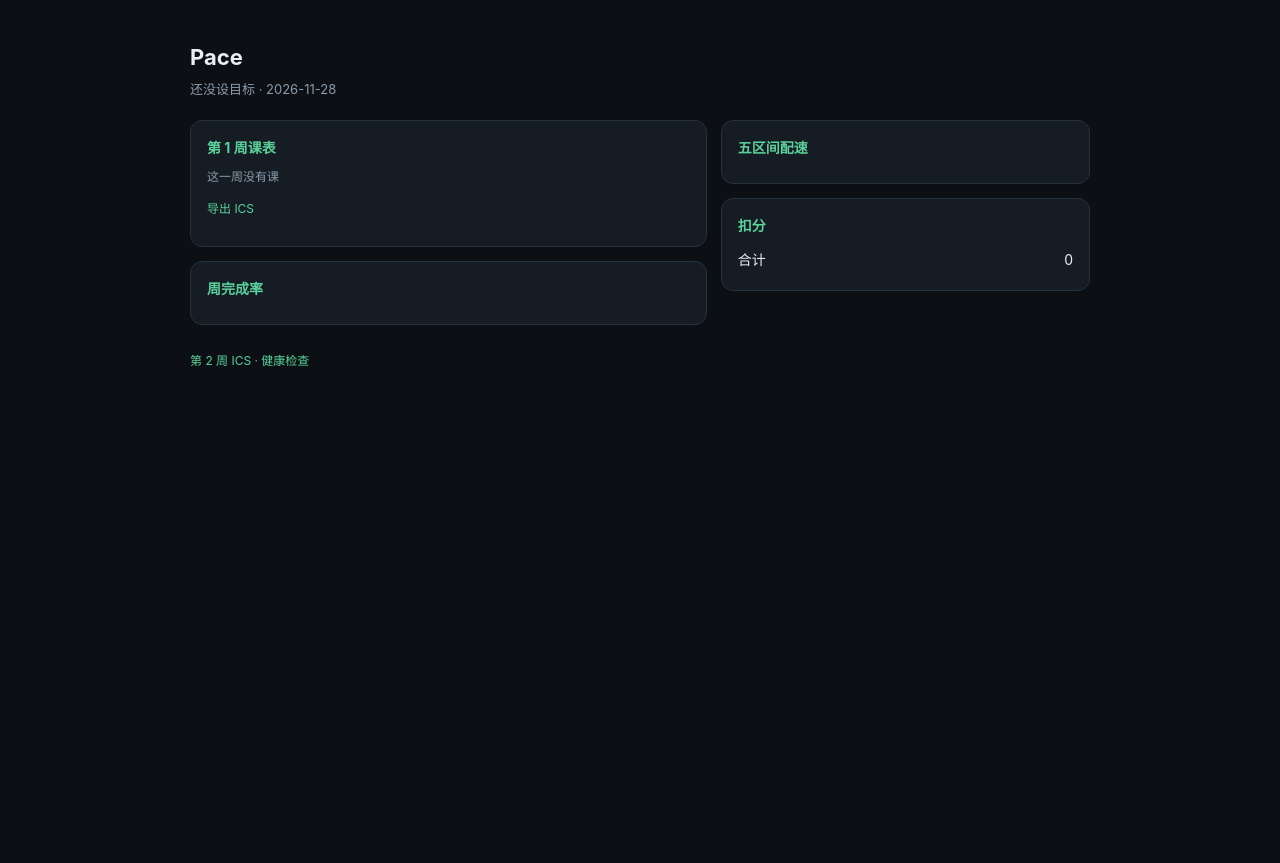
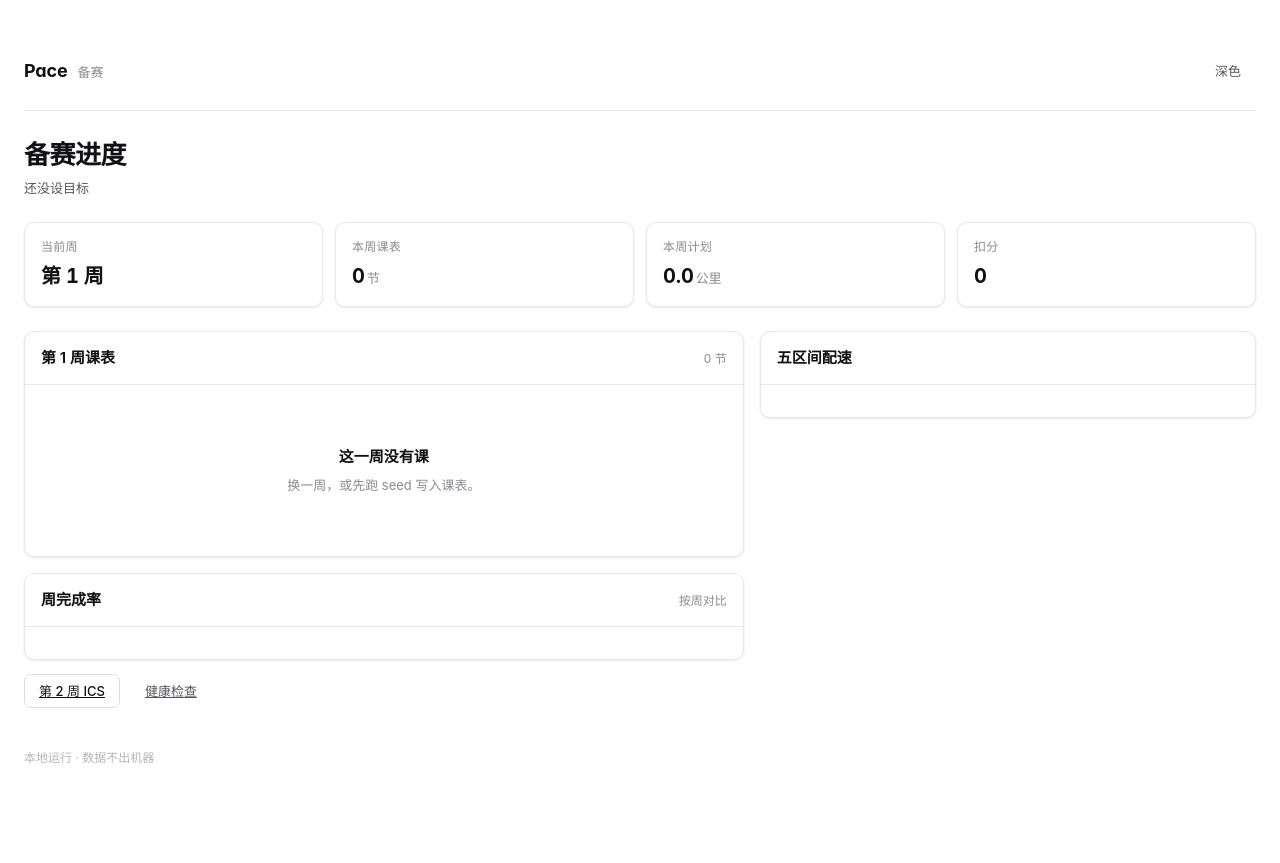
Before and after one commit to wushiyi105-jpg/pace, a FastAPI app: page / in a window 1280 px wide. Before the commit the page ends 366 px from the top, so only its background shows below. Run offline with FastAPI, Linux system fonts and the light colour scheme; parts of the project's set-up code (start-up, migrations or seed data) failed here and were passed over.

Commit message:
feat(ui): 统一简洁界面与共享样式

```diff
--- a/pace/iface/web.py
+++ b/pace/iface/web.py
@@ -7,6 +7,7 @@ from pathlib import Path
 
 from fastapi import FastAPI, Request
 from fastapi.responses import HTMLResponse, PlainTextResponse
+from fastapi.staticfiles import StaticFiles
 from fastapi.templating import Jinja2Templates
 
 from ..adapters.store import SqliteStore
@@ -18,6 +19,11 @@ TEMPLATES = Jinja2Templates(directory=str(Path(__file__).resolve().parents[2] /
 
 def create_app(settings: Settings, store: SqliteStore | None = None) -> FastAPI:
     app = FastAPI(title="Pace", version="1.0.0")
+    app.mount(
+        "/static",
+        StaticFiles(directory=str(Path(__file__).resolve().parents[2] / "static")),
+        name="static",
+    )
     store = store or SqliteStore(settings.db_path)
 
     @app.get("/", response_class=HTMLResponse)
--- /dev/null
+++ b/static/ui.css
@@ -0,0 +1,327 @@
+/* ============================================================
+   ui.css —— 18 个仓共用的界面基础
+   设计语言参考：solidtime / invoiceninja / Wallos 的界面结构
+   （只借鉴设计规律，不含任何上游代码）
+   用法：<link rel="stylesheet" href="/static/ui.css">
+   ============================================================ */
+
+:root {
+  /* 背景四级 */
+  --bg: #ffffff;
+  --bg-subtle: #fafafa;
+  --bg-muted: #f4f4f5;
+  --card: #ffffff;
+
+  /* 文字四级 */
+  --text: #111113;
+  --text-2: #55555c;
+  --text-3: #8a8a92;
+  --text-4: #b4b4bb;
+
+  /* 边框三级 */
+  --border: #e8e8ec;
+  --border-2: #dcdce2;
+  --border-3: #c9c9d1;
+
+  /* 强调色只用一个 */
+  --accent: #2f6feb;
+  --accent-soft: #eaf1fe;
+  --accent-ink: #1a4fbf;
+
+  /* 语义色 */
+  --ok: #18794e;
+  --ok-soft: #e8f5ee;
+  --warn: #9a6700;
+  --warn-soft: #fdf6e3;
+  --bad: #b42318;
+  --bad-soft: #fdecea;
+
+  /* 圆角：一个基准，其余派生 */
+  --radius: 10px;
+  --radius-sm: 7px;
+  --radius-lg: 14px;
+
+  /* 只有两级阴影，别加第三级 */
+  --shadow-card: 0 1px 2px rgba(17, 17, 19, .04), 0 1px 3px rgba(17, 17, 19, .06);
+  --shadow-pop: 0 10px 30px rgba(17, 17, 19, .10);
+
+  /* 字阶：基准 15px，比默认 16 更紧凑、更像专业软件 */
+  --fs-2xs: 10px;
+  --fs-xs: 12px;
+  --fs-sm: 13px;
+  --fs-base: 15px;
+  --fs-lg: 18px;
+  --fs-xl: 20px;
+  --fs-2xl: 26px;
+  --fs-3xl: 32px;
+
+  --font: "Inter", -apple-system, "Segoe UI", "Microsoft YaHei", "PingFang SC", sans-serif;
+  --mono: "JetBrains Mono", ui-monospace, "Cascadia Code", Consolas, monospace;
+}
+
+/* 深色：同一套变量，不写第二套样式 */
+:root[data-theme="dark"] {
+  --bg: #0b0b0c;
+  --bg-subtle: #101012;
+  --bg-muted: #16161a;
+  --card: #121214;
+  --text: #f2f2f3;
+  --text-2: #a1a1a8;
+  --text-3: #77777f;
+  --text-4: #55555c;
+  --border: #232328;
+  --border-2: #2e2e34;
+  --border-3: #3a3a42;
+  --accent: #6a9bff;
+  --accent-soft: #16233d;
+  --accent-ink: #a8c4ff;
+  --ok: #4ade80;
+  --ok-soft: #10241a;
+  --warn: #fbbf24;
+  --warn-soft: #2a1f08;
+  --bad: #f87171;
+  --bad-soft: #2a1214;
+  --shadow-card: 0 1px 2px rgba(0, 0, 0, .5);
+  --shadow-pop: 0 12px 32px rgba(0, 0, 0, .6);
+}
+
+* { box-sizing: border-box; }
+
+html { -webkit-text-size-adjust: 100%; }
+
+body {
+  margin: 0;
+  background: var(--bg);
+  color: var(--text);
+  font: var(--fs-base)/1.6 var(--font);
+  font-feature-settings: "cv11", "ss01";   /* Inter 的字形微调 */
+  -webkit-font-smoothing: antialiased;
+}
+
+/* ---------- 页面骨架 ---------- */
+
+.shell { max-width: 1080px; margin: 0 auto; padding: 40px 24px 96px; }
+.shell--wide { max-width: 1280px; }
+
+.topbar {
+  display: flex; align-items: center; justify-content: space-between;
+  gap: 16px; padding: 14px 0 22px;
+  border-bottom: 1px solid var(--border);
+  margin-bottom: 28px;
+}
+
+.brand { display: flex; align-items: baseline; gap: 10px; }
+.brand b { font-size: var(--fs-lg); font-weight: 650; letter-spacing: -.01em; }
+.brand span { color: var(--text-3); font-size: var(--fs-sm); }
+
+.page-head { margin-bottom: 24px; }
+.page-head h1 {
+  margin: 0 0 6px; font-size: var(--fs-2xl); font-weight: 650;
+  letter-spacing: -.02em; line-height: 1.25;
+}
+.page-head p { margin: 0; color: var(--text-2); font-size: var(--fs-sm); }
+
+/* ---------- 数字行 ---------- */
+
+.stats { display: grid; grid-template-columns: repeat(auto-fit, minmax(160px, 1fr)); gap: 12px; margin-bottom: 24px; }
+.stat {
+  background: var(--card); border: 1px solid var(--border);
+  border-radius: var(--radius); padding: 14px 16px;
+  box-shadow: var(--shadow-card);
+}
+.stat .k { color: var(--text-3); font-size: var(--fs-xs); letter-spacing: .02em; }
+.stat .v {
+  margin-top: 4px; font-size: var(--fs-xl); font-weight: 650;
+  font-variant-numeric: tabular-nums; letter-spacing: -.01em;
+}
+.stat .v small { font-size: var(--fs-sm); font-weight: 500; color: var(--text-3); margin-left: 2px; }
+
+/* ---------- 卡片 ---------- */
+
+.card {
+  background: var(--card); border: 1px solid var(--border);
+  border-radius: var(--radius); box-shadow: var(--shadow-card);
+  overflow: hidden;
+}
+.card + .card { margin-top: 16px; }
+.card__head {
+  display: flex; align-items: center; justify-content: space-between;
+  padding: 14px 16px; border-bottom: 1px solid var(--border);
+}
+.card__head h2 { margin: 0; font-size: var(--fs-base); font-weight: 600; }
+.card__head .hint { color: var(--text-3); font-size: var(--fs-xs); }
+.card__body { padding: 16px; }
+
+/* ---------- 表格：高级感主要靠这张表 ---------- */
+
+.table { width: 100%; border-collapse: collapse; font-size: var(--fs-sm); }
+.table th {
+  text-align: left; font-weight: 500; color: var(--text-3);
+  font-size: var(--fs-2xs); letter-spacing: .06em; text-transform: uppercase;
+  padding: 10px 16px; background: var(--bg-subtle);
+  border-bottom: 1px solid var(--border); white-space: nowrap;
+}
+.table td {
+  padding: 11px 16px; border-bottom: 1px solid var(--border);
+  vertical-align: middle;
+}
+.table tr:last-child td { border-bottom: 0; }
+.table tbody tr:hover { background: var(--bg-subtle); }
+.table .num { text-align: right; font-variant-numeric: tabular-nums; }
+.table .strong { font-weight: 600; }
+.table .muted { color: var(--text-3); }
+
+/* ---------- 标记 ---------- */
+
+.tag {
+  display: inline-flex; align-items: center; gap: 5px;
+  padding: 2px 8px; border-radius: 999px;
+  font-size: var(--fs-xs); font-weight: 500;
+  border: 1px solid var(--border-2); color: var(--text-2);
+  background: var(--bg-subtle); white-space: nowrap;
+}
+.tag--ok { color: var(--ok); background: var(--ok-soft); border-color: transparent; }
+.tag--warn { color: var(--warn); background: var(--warn-soft); border-color: transparent; }
+.tag--bad { color: var(--bad); background: var(--bad-soft); border-color: transparent; }
+.tag--accent { color: var(--accent-ink); background: var(--accent-soft); border-color: transparent; }
+
+/* ---------- 按钮 ---------- */
+
+.btn {
+  display: inline-flex; align-items: center; justify-content: center; gap: 6px;
+  height: 34px; padding: 0 14px; border-radius: var(--radius-sm);
+  font: 500 var(--fs-sm)/1 var(--font); cursor: pointer;
+  border: 1px solid var(--border-2); background: var(--card); color: var(--text);
+  transition: background .12s ease, border-color .12s ease;
+}
+.btn:hover { background: var(--bg-muted); }
+.btn--primary { background: var(--text); border-color: var(--text); color: var(--bg); }
+.btn--primary:hover { opacity: .88; }
+.btn--ghost { border-color: transparent; background: transparent; color: var(--text-2); }
+.btn--ghost:hover { background: var(--bg-muted); color: var(--text); }
+.btn:disabled { opacity: .45; cursor: not-allowed; }
+
+/* ---------- 表单 ---------- */
+
+.field { display: flex; flex-direction: column; gap: 6px; }
+.field label { font-size: var(--fs-xs); color: var(--text-2); }
+.input, .select, textarea.input {
+  width: 100%; padding: 8px 11px; font: var(--fs-sm)/1.5 var(--font);
+  color: var(--text); background: var(--bg);
+  border: 1px solid var(--border-2); border-radius: var(--radius-sm);
+  outline: none;
+}
+.input:focus, .select:focus, textarea.input:focus {
+  border-color: var(--accent); box-shadow: 0 0 0 3px var(--accent-soft);
+}
+.row { display: flex; gap: 12px; flex-wrap: wrap; }
+.row > * { flex: 1 1 180px; }
+
+/* ---------- 空状态与提示 ---------- */
+
+.empty {
+  padding: 44px 16px; text-align: center; color: var(--text-3); font-size: var(--fs-sm);
+}
+.empty b { display: block; color: var(--text); font-size: var(--fs-base); margin-bottom: 6px; }
+
+.note {
+  display: flex; gap: 8px; padding: 10px 12px; border-radius: var(--radius-sm);
+  background: var(--bg-subtle); border: 1px solid var(--border);
+  color: var(--text-2); font-size: var(--fs-sm);
+}
+.note--warn { background: var(--warn-soft); border-color: transparent; color: var(--warn); }
+
+/* ---------- 代码与细节 ---------- */
+
+code, .mono { font-family: var(--mono); font-size: .92em; }
+code {
+  background: var(--bg-muted); border: 1px solid var(--border);
+  padding: 1px 5px; border-radius: 5px;
+}
+
+hr.sep { border: 0; border-top: 1px solid var(--border); margin: 24px 0; }
+
+.foot { margin-top: 40px; color: var(--text-4); font-size: var(--fs-xs); }
+
+@media (max-width: 720px) {
+  .shell { padding: 24px 16px 64px; }
+  .page-head h1 { font-size: var(--fs-xl); }
+  .table th, .table td { padding: 9px 12px; }
+}
+
+/* ---------- 布局辅助（保持少而稳） ---------- */
+
+.table-wrap { overflow-x: auto; }
+.cols { display: grid; grid-template-columns: 1.45fr 1fr; gap: 16px; align-items: start; }
+.cols > div > .card:first-child { margin-top: 0; }
+.stack { display: grid; gap: 10px; }
+.list-row {
+  display: flex; align-items: center; justify-content: space-between;
+  gap: 12px; padding: 9px 0; border-bottom: 1px solid var(--border);
+  font-size: var(--fs-sm);
+}
+.list-row:last-child { border-bottom: 0; }
+.list-row .t { color: var(--text); }
+.list-row .s { color: var(--text-3); font-size: var(--fs-xs); }
+.progress { height: 5px; background: var(--bg-muted); border-radius: 99px; overflow: hidden; }
+.progress > i { display: block; height: 5px; background: var(--accent); border-radius: 99px; }
+.checklist { display: grid; gap: 0; }
+.check { display: flex; align-items: flex-start; gap: 10px; padding: 9px 0; border-bottom: 1px solid var(--border); font-size: var(--fs-sm); }
+.check:last-child { border-bottom: 0; }
+.check .box { width: 15px; height: 15px; border: 1px solid var(--border-3); border-radius: 4px; margin-top: 3px; flex: none; }
+.check .box.on { background: var(--accent); border-color: var(--accent); }
+.check .box.on::after { content: ""; display: block; width: 3px; height: 7px; border: solid #fff; border-width: 0 1.5px 1.5px 0; transform: rotate(45deg); margin: 2px 0 0 5px; }
+.form-grid { display: grid; grid-template-columns: repeat(auto-fit, minmax(180px, 1fr)); gap: 12px; }
+.form-actions { display: flex; gap: 10px; align-items: center; flex-wrap: wrap; margin-top: 14px; }
+.stat .v.ok { color: var(--ok); }
+.stat .v.bad { color: var(--bad); }
+.section-gap { margin-top: 16px; }
+.mono-num { font-variant-numeric: tabular-nums; }
+@media (max-width: 860px) {
+  .cols { grid-template-columns: 1fr; }
+}
+
+.inline-form { display: flex; gap: 8px; align-items: center; justify-content: flex-end; }
+.inline-form .input { width: 104px; height: 30px; padding: 4px 9px; }
+.inline-form .btn { height: 30px; padding: 0 10px; }
+.table .tag { margin-right: 0; }
+.form-block { margin-bottom: 14px; }
+.form-block:last-child { margin-bottom: 0; }
+.form-title { font-size: var(--fs-xs); color: var(--text-3); margin-bottom: 8px; }
+
+.field--auto { flex: 0 0 auto; align-self: flex-end; }
+.detail { color: var(--text-2); font-size: var(--fs-sm); line-height: 1.65; }
+.kv { display: grid; grid-template-columns: 120px 1fr; gap: 6px 14px; font-size: var(--fs-sm); }
+.kv dt { color: var(--text-3); }
+.kv dd { margin: 0; color: var(--text); }
+.big { font-size: var(--fs-3xl); font-weight: 650; letter-spacing: -.02em; font-variant-numeric: tabular-nums; }
+.big small { font-size: var(--fs-base); font-weight: 500; color: var(--text-3); margin-left: 4px; }
+
+.board { display: grid; grid-template-columns: repeat(3, minmax(0, 1fr)); gap: 16px; margin-bottom: 16px; }
+.board .card { margin-top: 0; }
+
+.board .list-row { align-items: flex-start; }
+@media (max-width: 860px) { .board { grid-template-columns: 1fr; } }
+.timeline { display: grid; gap: 0; }
+.timeline-item { display: grid; grid-template-columns: 92px 1fr auto; gap: 12px; align-items: center; padding: 10px 0; border-bottom: 1px solid var(--border); font-size: var(--fs-sm); }
+.timeline-item:last-child { border-bottom: 0; }
+.timeline-item .d { color: var(--text-3); font-variant-numeric: tabular-nums; }
+
+@media (max-width: 720px) {
+  .stats { grid-template-columns: repeat(2, minmax(0, 1fr)); gap: 10px; }
+  .stat { padding: 12px 13px; }
+  .stat .v { font-size: clamp(16px, 4.6vw, 20px); overflow-wrap: anywhere; }
+  .card__head { align-items: flex-start; }
+  .card__head .hint { display: none; }
+  .table { min-width: 620px; }
+  .topbar { padding-bottom: 16px; margin-bottom: 20px; }
+  .brand { gap: 8px; }
+  .brand span { max-width: 190px; overflow: hidden; text-overflow: ellipsis; white-space: nowrap; }
+  .timeline-item { grid-template-columns: 76px 1fr auto; gap: 8px; }
+}
+
+.board { align-items: start; }
+.board-item { padding: 9px 0; border-bottom: 1px solid var(--border); }
+.board-item:last-child { border-bottom: 0; padding-bottom: 0; }
+.board-item .t { font-size: var(--fs-sm); font-weight: 600; }
+.board-item .why { color: var(--text-3); font-size: var(--fs-xs); margin-top: 2px; line-height: 1.5; }
--- /dev/null
+++ b/templates/_macros.html
@@ -0,0 +1,70 @@
+{# 18 仓共用页面骨架：只依赖 /static/ui.css，不引外部字体和图标库 #}
+{% macro shell(name, tagline, wide=false) -%}
+<!doctype html>
+<html lang="zh-CN">
+<head>
+  <meta charset="utf-8">
+  <meta name="viewport" content="width=device-width, initial-scale=1">
+  <title>{{ name }} · {{ tagline }}</title>
+  <link rel="stylesheet" href="/static/ui.css">
+</head>
+<body>
+  <main class="shell{% if wide %} shell--wide{% endif %}">
+    <header class="topbar">
+      <div class="brand"><b>{{ name }}</b><span>{{ tagline }}</span></div>
+      <button class="btn btn--ghost" type="button" data-theme-toggle>深色</button>
+    </header>
+    {{ caller() }}
+    <footer class="foot">本地运行 · 数据不出机器</footer>
+  </main>
+  <script>
+    (function () {
+      var root = document.documentElement;
+      var btn = document.querySelector('[data-theme-toggle]');
+      var saved = localStorage.getItem('ui-theme');
+      if (saved) { root.dataset.theme = saved; btn.textContent = saved === 'dark' ? '浅色' : '深色'; }
+      btn.addEventListener('click', function () {
+        var next = root.dataset.theme === 'dark' ? 'light' : 'dark';
+        root.dataset.theme = next;
+        localStorage.setItem('ui-theme', next);
+        btn.textContent = next === 'dark' ? '浅色' : '深色';
+      });
+    })();
+  </script>
+</body>
+</html>
+{%- endmacro %}
+
+{% macro head(title, desc="") -%}
+<div class="page-head">
+  <h1>{{ title }}</h1>
+  {% if desc %}<p>{{ desc }}</p>{% endif %}
+</div>
+{%- endmacro %}
+
+{% macro stats(items) -%}
+<div class="stats">
+  {% for k, v, unit in items %}
+  <div class="stat"><div class="k">{{ k }}</div><div class="v">{{ v }}{% if unit %}<small>{{ unit }}</small>{% endif %}</div></div>
+  {% endfor %}
+</div>
+{%- endmacro %}
+
+{% macro card(title, hint="") -%}
+<section class="card">
+  <div class="card__head"><h2>{{ title }}</h2>{% if hint %}<span class="hint">{{ hint }}</span>{% endif %}</div>
+  <div class="card__body">{{ caller() }}</div>
+</section>
+{%- endmacro %}
+
+{% macro tag(text, kind="") -%}
+<span class="tag{% if kind %} tag--{{ kind }}{% endif %}">{{ text }}</span>
+{%- endmacro %}
+
+{% macro empty(title, text="") -%}
+<div class="empty"><b>{{ title }}</b>{% if text %}{{ text }}{% endif %}</div>
+{%- endmacro %}
+
+{% macro note(text, warn=false) -%}
+<div class="note{% if warn %} note--warn{% endif %}">{{ text }}</div>
+{%- endmacro %}
--- a/templates/index.html
+++ b/templates/index.html
@@ -1,61 +1,68 @@
-<!doctype html>
-<html lang="zh-CN">
-<head>
-<meta charset="utf-8">
-<title>Pace · 备赛</title>
-<style>
-  :root{--bg:#0c1015;--panel:#151c24;--line:#25313d;--ink:#e9eff5;--dim:#8a9bab;--accent:#5ad19a}
-  body{margin:0;background:var(--bg);color:var(--ink);font:15px/1.6 -apple-system,"PingFang SC",sans-serif}
-  .wrap{max-width:900px;margin:0 auto;padding:40px 20px 80px}
-  h1{font-size:22px;margin:0 0 4px}
-  .sub{color:var(--dim);font-size:13px;margin-bottom:20px}
-  .cols{display:grid;grid-template-columns:1.4fr 1fr;gap:14px}
-  .card{background:var(--panel);border:1px solid var(--line);border-radius:12px;padding:16px;margin-bottom:14px}
-  .card h2{font-size:14px;margin:0 0 8px;color:var(--accent)}
-  .row{display:flex;justify-content:space-between;font-size:14px;padding:3px 0}
-  .finding{color:#e0a458;font-size:13px}
-  .tag{color:var(--dim);font-size:12px}
-  a{color:var(--accent);text-decoration:none}
-  .bar{height:4px;background:#20303c;border-radius:2px;margin-top:4px}
-  .bar i{display:block;height:4px;background:var(--accent);border-radius:2px}
-</style>
-</head>
-<body>
-<div class="wrap">
-  <h1>Pace</h1>
-  <div class="sub">
-    {% if goal %}{{ goal.race }} · {{ '%.1f' % goal.distance_km }} 公里 · 目标 {{ goal.target_sec // 3600 }}:{{ '%02d' % (goal.target_sec % 3600 // 60) }}:{{ '%02d' % (goal.target_sec % 60) }}
-    · 目标配速 {{ goal.pace_sec // 60 }}:{{ '%02d' % (goal.pace_sec % 60) }}/公里{% else %}还没设目标{% endif %}
-    · {{ today }}
-  </div>
+{% from "_macros.html" import shell, head, stats, card, tag, empty, note %}
+{% call shell("Pace", "备赛", true) %}
+{{ head("备赛进度",
+  (goal.race ~ " · " ~ "%.1f"|format(goal.distance_km) ~ " 公里 · 目标 " ~ (goal.target_sec // 3600) ~ ":" ~ "%02d"|format(goal.target_sec % 3600 // 60) ~ ":" ~ "%02d"|format(goal.target_sec % 60))
+  if goal else "还没设目标") }}
+
+{{ stats([
+  ("当前周", "第 " ~ week ~ " 周", ""),
+  ("本周课表", rows|length, "节"),
+  ("本周计划", "%.1f"|format(rows|map(attribute="km")|sum), "公里"),
+  ("扣分", r.penalty_total, "")
+]) }}
 
 <div class="cols">
   <div>
-      <div class="card"><h2>第 {{ week }} 周课表</h2>
+    {% call card("第 " ~ week ~ " 周课表", rows|length ~ " 节") %}
+      {% if rows %}
+      <div class="table-wrap">
+        <table class="table">
+          <thead><tr><th>日期</th><th>区间</th><th class="num">距离</th><th class="num">已完成</th><th>配速</th></tr></thead>
+          <tbody>
             {% for s in rows %}
-        <div class="row"><span>{{ s.day }} · {{ s.zone }} {{ '%.1f' % s.km }} 公里</span><span>{{ table.get(s.zone,'') }} · 完成 {{ '%.1f' % done.get(s.id, 0) }}</span></div>
+            <tr><td class="strong">{{ s.day }}</td><td>{{ s.zone }}</td><td class="num">{{ "%.1f"|format(s.km) }} km</td><td class="num">{{ "%.1f"|format(done.get(s.id, 0)) }} km</td><td class="muted">{{ table.get(s.zone, "") }}</td></tr>
             {% endfor %}
-        {% if not rows %}<div class="tag">这一周没有课</div>{% endif %}
-        <p class="tag"><a href="/week/{{ week }}.ics">导出 ICS</a></p>
+          </tbody>
+        </table>
       </div>
-      <div class="card"><h2>周完成率</h2>
+      <div class="form-actions"><a class="btn" href="/week/{{ week }}.ics">导出 ICS</a></div>
+      {% else %}
+      {{ empty("这一周没有课", "换一周，或先跑 seed 写入课表。") }}
+      {% endif %}
+    {% endcall %}
+
+    {% call card("周完成率", "按周对比") %}
+      <div class="stack">
         {% for w in r.weeks %}
-        <div class="row"><span>第 {{ w.week }} 周 · {{ '%.0f' % (w.done / w.planned * 100 if w.planned else 0) }}%</span><span class="tag">{{ '%.1f' % w.done }} / {{ '%.1f' % w.planned }} 公里</span></div>
-        <div class="bar"><i style="width:{{ (w.done / w.planned * 100) if w.planned else 0 }}%"></i></div>
+        <div class="list-row"><span class="t">第 {{ w.week }} 周</span><span class="s">{{ "%.1f"|format(w.done) }} / {{ "%.1f"|format(w.planned) }} 公里</span></div>
+        <div class="progress"><i style="width:{{ (w.done / w.planned * 100) if w.planned else 0 }}%"></i></div>
         {% endfor %}
       </div>
+    {% endcall %}
   </div>
   <div>
-      <div class="card"><h2>五区间配速</h2>
-        {% for z, p in table.items() %}<div class="row"><span>{{ z }}</span><span>{{ p }}/公里</span></div>{% endfor %}
+    {% call card("五区间配速") %}
+      <div class="stack">
+        {% for z, p in table.items() %}
+        <div class="list-row"><span class="t">{{ z }}</span><span class="mono-num">{{ p }}/公里</span></div>
+        {% endfor %}
       </div>
-      <div class="card"><h2>扣分</h2>
-        {% for f in r.findings %}<div class="finding">{{ f.rule_id }} -{{ f.penalty }} · {{ f.message }}</div>{% endfor %}
-        <div class="row"><span>合计</span><span>{{ r.penalty_total }}</span></div>
+    {% endcall %}
+
+    {% if r.findings %}
+    {% call card("扣分", r.penalty_total ~ " 分") %}
+      <div class="stack">
+      {% for f in r.findings %}
+        <div class="list-row"><span class="t">{{ f.message }}</span>{{ tag(f.rule_id ~ " · −" ~ f.penalty, "warn") }}</div>
+      {% endfor %}
+      </div>
+    {% endcall %}
+    {% endif %}
   </div>
 </div>
+
+<div class="form-actions">
+  <a class="btn" href="/week/2.ics">第 2 周 ICS</a>
+  <a class="btn btn--ghost" href="/health">健康检查</a>
 </div>
-  <p class="tag"><a href="/week/2.ics">第 2 周 ICS</a> · <a href="/health">健康检查</a></p>
-</div>
-</body>
-</html>
+{% endcall %}
```
Also changed, not shown: 1 other file. Lines whose indentation alone changed are shown as unchanged.
